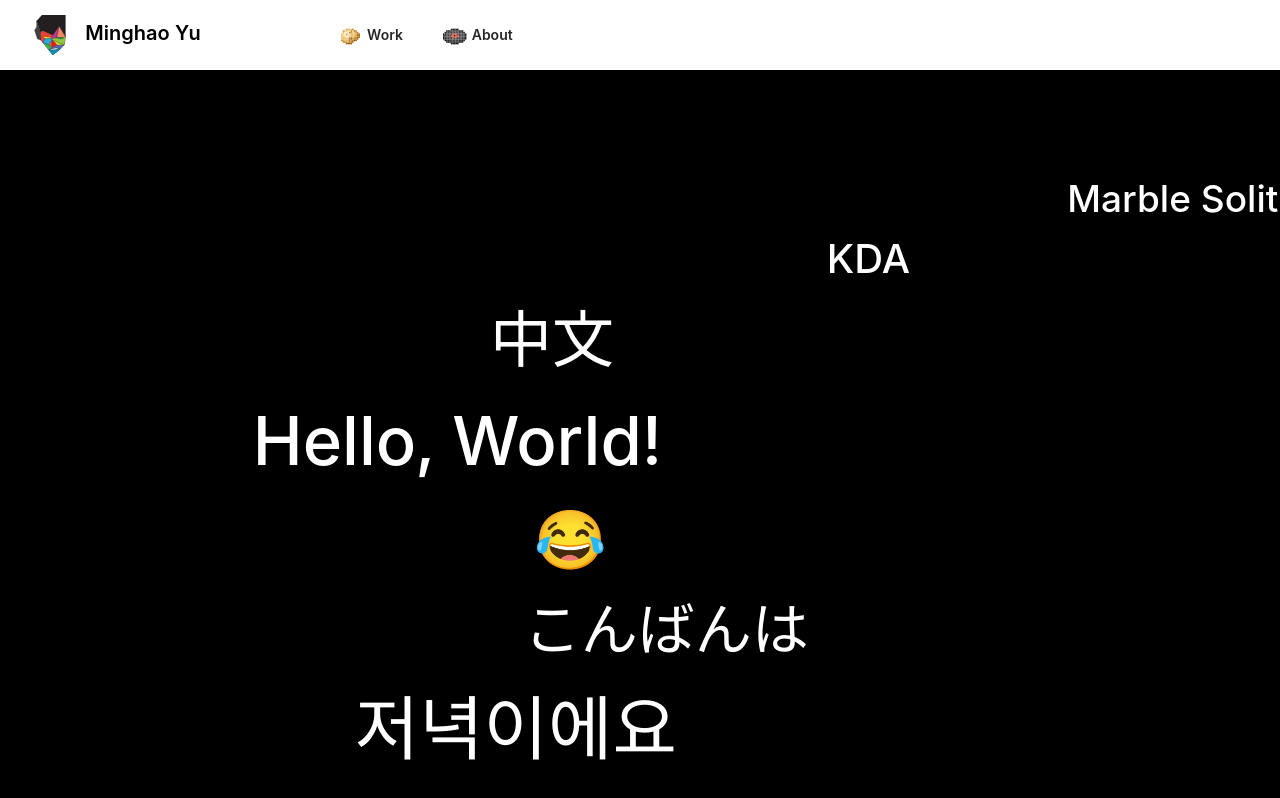
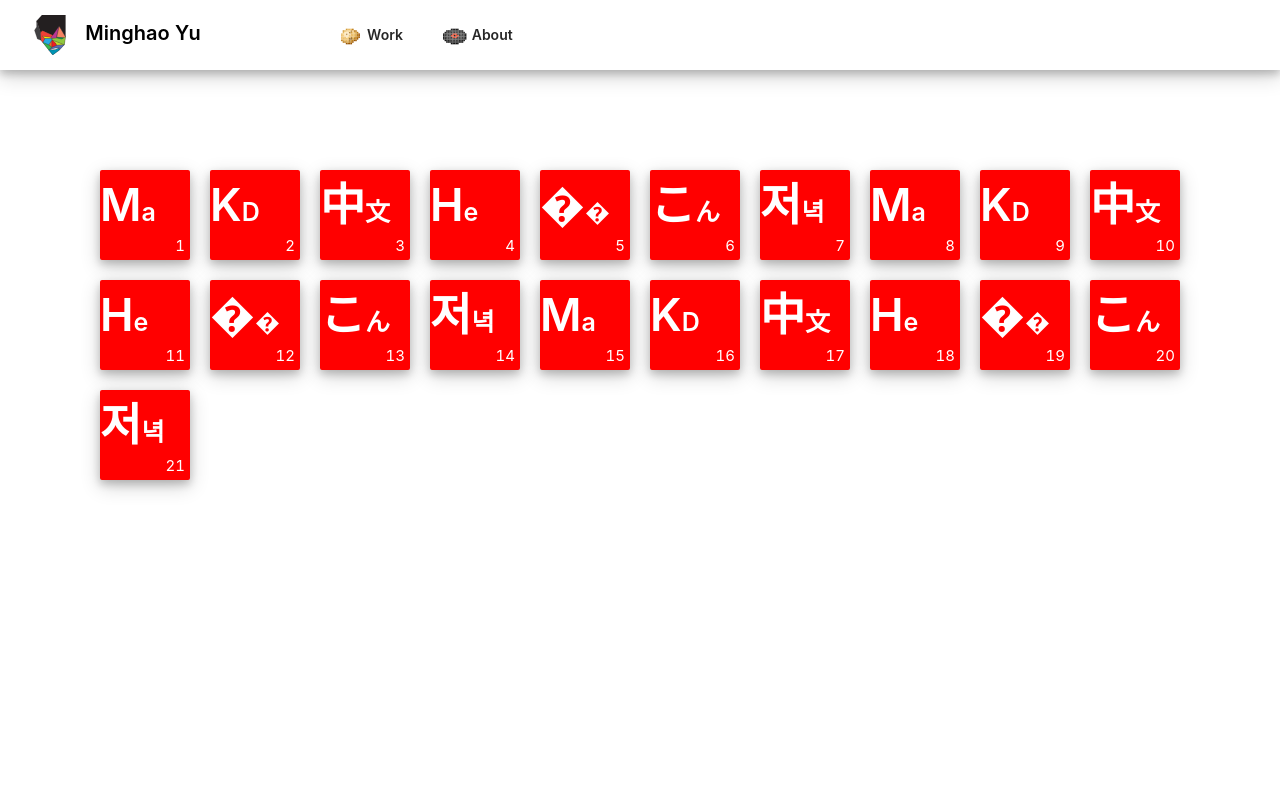
Before and after one commit to cab11918/pweb-vue, a Vue app: page / in a window 1280 px wide. Shown: the top 798 px of the page. Built offline with nearby package versions, Linux system fonts and the light colour scheme.

Commit message:
feat: initiated periodic table plan for home page

```diff
--- /dev/null
+++ b/src/components/ProjectTable.scss
@@ -0,0 +1,12 @@
+.wrapper {
+  margin: 100px;
+  display: grid;
+  grid-template-columns: repeat(auto-fill, 90px);
+  grid-gap: 20px;
+  grid-template-rows: 90px;
+  .kw {
+    background: gray;
+    border-radius: 2px;
+    height: 90px;
+  }
+}
--- /dev/null
+++ b/src/components/ProjectTable.vue
@@ -0,0 +1,81 @@
+<template>
+  <div class="wrapper">
+    <div v-for="(animatedKeyword, index) in animatedKeywords" class="kw">
+      <!-- <div
+        :class="'kw-' + animatedKeyword.index"
+      > -->
+
+      {{ animatedKeyword.content }}
+      <!-- </div> -->
+    </div>
+  </div>
+</template>
+
+<script>
+// import SideBar from "../components/SideBar.vue";
+// import TopBar from "../components/TopBar.vue";
+import "./ProjectTable.scss";
+// import integralGradeApi from '@/api/core/integral-grade'
+// const anime = require('animejs');
+// import anime from "animejs/lib/anime.js";
+import { keywords } from "../constants";
+import _ from "lodash";
+
+let animatedKeywords = keywords.map((content, index) => {
+  const mass = _.random(30, 100);
+  return {
+    content,
+    index: index,
+    mass: mass,
+    translateX: window.innerWidth + content.length * mass + "px",
+    style: {
+      fontSize: mass + "px",
+      color: "#fff",
+    },
+  };
+});
+
+export default {
+  data() {
+    return {
+      //   animations: [],
+      animatedKeywords: animatedKeywords,
+      //   integralGrade: {}, //保存数据
+      //   saveBtnDisabled: false, //false :按钮可用，true：按钮不可用
+    };
+  },
+  mounted() {
+    // console.log(this.$data.animations);
+    // animatedKeywords.forEach((kw) =>
+    //   this.$data.animations.push(
+    //     anime({
+    //       targets: [".kw-" + kw.index],
+    //       translateX: [-(kw.mass * kw.content.length), kw.translateX],
+    //       duration: kw.mass * 200,
+    //       // loop: true,
+    //       easing: "linear",
+    //       loop: true,
+    //     })
+    //   )
+    // );
+  },
+  created() {
+    if (this.$route.params.id) {
+      // this.fetchDataById(this.$route.params.id)
+    }
+  },
+  methods: {
+    // pause(target) {
+    //   this.$data.animations[target].pause();
+    //   this.$data.animations[target].pause();
+    // },
+    // goOn(target) {
+    //   this.$data.animations[target].play();
+    // },
+  },
+  components: {
+    // SideBar,
+    // TopBar,
+  },
+};
+</script>
--- /dev/null
+++ b/src/components/ProjectTable/Card.scss
@@ -0,0 +1,26 @@
+.card {
+  cursor: pointer;
+  background: red;
+  border-radius: 2px;
+  height: 90px;
+  position: relative;
+  box-shadow: 0 4px 8px 0 rgba(0, 0, 0, 0.2), 0 6px 20px 0 rgba(0, 0, 0, 0.19);
+
+  .prefix {
+    font-size: 45px;
+    font-weight: 600;
+    color: #fff;
+    .sub {
+      font-size: 25px;
+    }
+  }
+
+  .footer {
+    position: absolute;
+    right: 0;
+    bottom: 0;
+    color: #fff;
+    font-size: 15px;
+    margin: 2px 5px;
+  }
+}
--- /dev/null
+++ b/src/components/ProjectTable/Card.vue
@@ -0,0 +1,64 @@
+<template>
+  <div class="card">
+    <span class="prefix"
+      >{{ kw.content[0] }}<span class="sub">{{ kw.content[1] }}</span></span
+    >
+    <span class="footer">{{ kw.index + 1 }}</span>
+  </div>
+</template>
+
+<script>
+// import SideBar from "../components/SideBar.vue";
+// import TopBar from "../components/TopBar.vue";
+import "./Card.scss";
+// import integralGradeApi from '@/api/core/integral-grade'
+// const anime = require('animejs');
+// import anime from "animejs/lib/anime.js";
+import { keywords } from "../../constants";
+import _ from "lodash";
+
+export default {
+  props: ["kw"],
+  data() {
+    return {
+      //   animations: [],
+      animatedKeyword: this.animatedKeyword,
+      //   integralGrade: {}, //保存数据
+      //   saveBtnDisabled: false, //false :按钮可用，true：按钮不可用
+    };
+  },
+  mounted() {
+    // console.log(this.$data.animations);
+    // animatedKeywords.forEach((kw) =>
+    //   this.$data.animations.push(
+    //     anime({
+    //       targets: [".kw-" + kw.index],
+    //       translateX: [-(kw.mass * kw.content.length), kw.translateX],
+    //       duration: kw.mass * 200,
+    //       // loop: true,
+    //       easing: "linear",
+    //       loop: true,
+    //     })
+    //   )
+    // );
+  },
+  created() {
+    if (this.$route.params.id) {
+      // this.fetchDataById(this.$route.params.id)
+    }
+  },
+  methods: {
+    // pause(target) {
+    //   this.$data.animations[target].pause();
+    //   this.$data.animations[target].pause();
+    // },
+    // goOn(target) {
+    //   this.$data.animations[target].play();
+    // },
+  },
+  components: {
+    // SideBar,
+    // TopBar,
+  },
+};
+</script>
--- /dev/null
+++ b/src/components/ProjectTable/index.scss
@@ -0,0 +1,7 @@
+.wrapper {
+  margin: 100px;
+  display: grid;
+  grid-template-columns: repeat(auto-fill, 90px);
+  grid-gap: 20px;
+  grid-template-rows: 90px;
+}
--- /dev/null
+++ b/src/components/ProjectTable/index.vue
@@ -0,0 +1,105 @@
+<template>
+  <div class="wrapper">
+    <div v-for="(animatedKeyword, index) in animatedKeywords" class="kw">
+      <!-- <div
+        :class="'kw-' + animatedKeyword.index"
+      > -->
+      <Card
+        :kw="animatedKeyword"
+        :class="'kw-' + animatedKeyword.index"
+        @mouseenter="scale(index)"
+        @mouseleave="shrink(index)"
+      />
+      <!-- {{ animatedKeyword.content }} -->
+      <!-- </div> -->
+    </div>
+  </div>
+</template>
+
+<script>
+// import SideBar from "../components/SideBar.vue";
+// import TopBar from "../components/TopBar.vue";
+import "./index.scss";
+// import integralGradeApi from '@/api/core/integral-grade'
+// const anime = require('animejs');
+import anime from "animejs/lib/anime.js";
+import { keywords } from "../../constants";
+import _ from "lodash";
+import Card from "./Card.vue";
+
+let animatedKeywords = keywords.map((content, index) => {
+  const mass = _.random(30, 100);
+  return {
+    content,
+    index: index,
+    mass: mass,
+    translateX: window.innerWidth + content.length * mass + "px",
+    style: {
+      // fontSize: mass + "px",
+      color: "#fff",
+    },
+  };
+});
+
+const ProjectTable = {
+  data() {
+    return {
+      animations: [],
+      animatedKeywords: animatedKeywords,
+      //   integralGrade: {}, //保存数据
+      //   saveBtnDisabled: false, //false :按钮可用，true：按钮不可用
+    };
+  },
+  mounted() {
+    // console.log(this.$data.animations);
+
+    animatedKeywords.forEach((kw) =>
+      this.$data.animations.push(
+        anime({
+          targets: [".kw-" + kw.index],
+          translateY: [50, 0],
+          // duration: kw.mass * 200,
+          // // loop: true,
+          // easing: "linear",
+          // loop: true,
+        })
+      )
+    );
+  },
+  created() {
+    if (this.$route.params.id) {
+      // this.fetchDataById(this.$route.params.id)
+    }
+  },
+  methods: {
+    scale(index) {
+      anime({
+        targets: [".kw-" + index],
+        scale: 1.2,
+        translateY: 0,
+      });
+    },
+    shrink(index) {
+      anime({
+        targets: [".kw-" + index],
+        scale: 1,
+        translateY: 0,
+      });
+    },
+    // pause(target) {
+    //   this.$data.animations[target].pause();
+    //   this.$data.animations[target].pause();
+    // },
+    // goOn(target) {
+    //   this.$data.animations[target].play();
+    // },
+  },
+  components: {
+    // SideBar,
+    // TopBar,
+    Card,
+  },
+};
+
+export default ProjectTable;
+</script>
--- a/src/components/Welcome.scss
+++ b/src/components/Welcome.scss
@@ -1,19 +1,19 @@
-.anime {
-  padding: 100px 0;
-  //   position: absolute;
-  //   width: 100%;
-  font-weight: 500;
-  background-color: #000;
-  overflow: hidden;
-  height: 100%;
-  top: 0;
-  left: 0;
-  //   z-index: -999;
-  .kw {
-    user-select: none;
+// .anime {
+//   padding: 100px 0;
+//   //   position: absolute;
+//   //   width: 100%;
+//   font-weight: 500;
+//   background-color: #000;
+//   overflow: hidden;
+//   height: 100%;
+//   top: 0;
+//   left: 0;
+//   //   z-index: -999;
+//   .kw {
+//     user-select: none;
 
-    cursor: pointer;
-    &:hover {
-    }
-  }
-}
+//     cursor: pointer;
+//     &:hover {
+//     }
+//   }
+// }
--- a/src/constants.ts
+++ b/src/constants.ts
@@ -6,4 +6,18 @@ export const keywords = [
   "😂",
   "こんばんは",
   "저녁이에요",
+  "Marble Solitaire",
+  "KDA",
+  "中文",
+  "Hello, World!",
+  "😂",
+  "こんばんは",
+  "저녁이에요",
+  "Marble Solitaire",
+  "KDA",
+  "中文",
+  "Hello, World!",
+  "😂",
+  "こんばんは",
+  "저녁이에요",
 ];
--- a/src/views/home.vue
+++ b/src/views/home.vue
@@ -1,10 +1,12 @@
 <template>
-  <Welcome />
+  <!-- <Welcome /> -->
+  <ProjectTable />
 </template>
 
 <script>
 import TopBar from "../components/TopBar.vue";
 import Welcome from "../components/Welcome.vue";
+import ProjectTable from "../components/ProjectTable/index.vue";
 import "./home.scss";
 
 export default {
@@ -20,6 +22,7 @@ export default {
   components: {
     TopBar,
     Welcome,
+    ProjectTable,
   },
 };
 </script>
```
